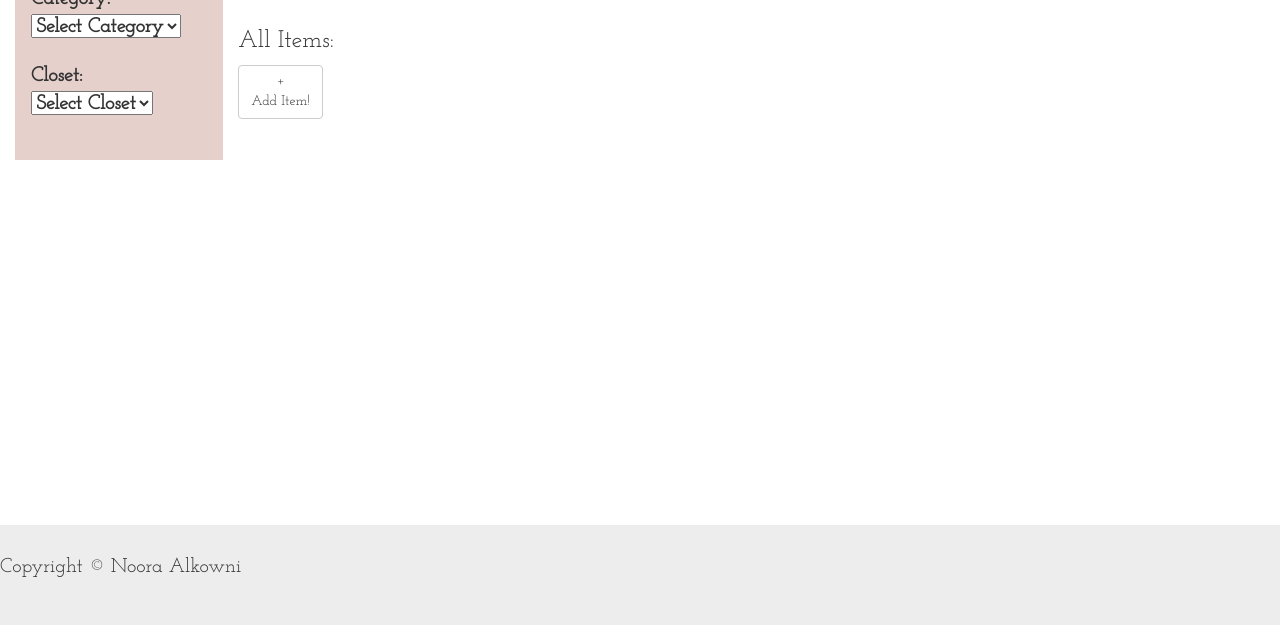
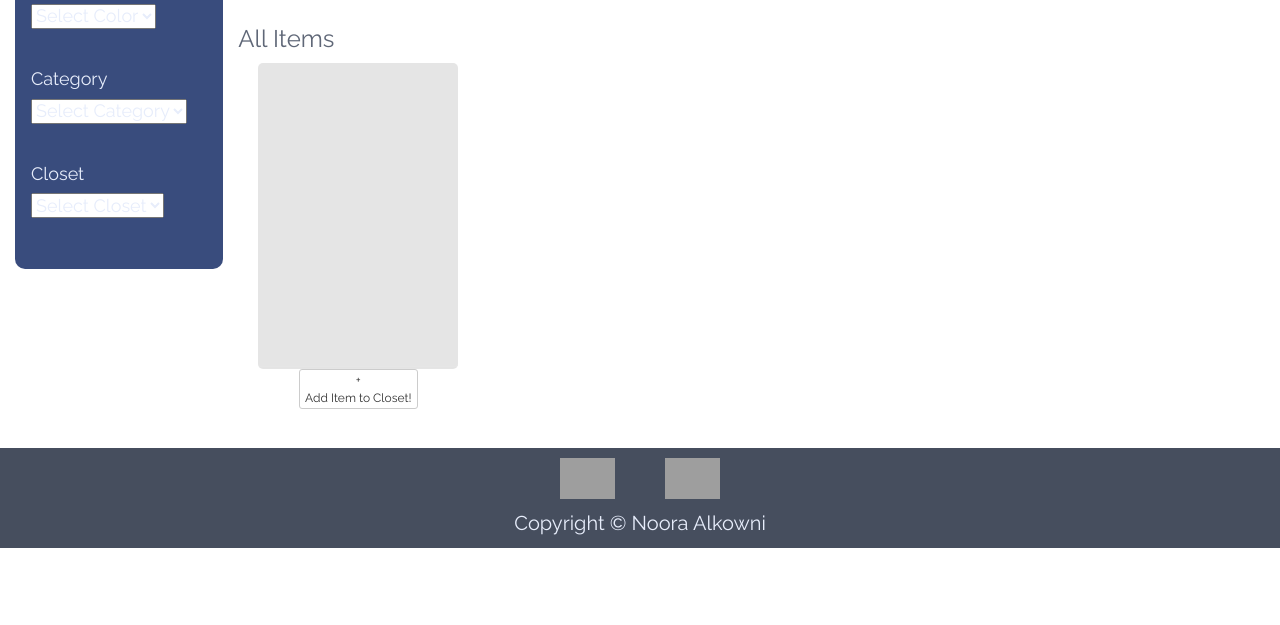
Before and after one commit to nalkoni/Cloud-Closet, a Flask app: page /allitems in a window 1280 px wide. Shown: the part 306-931 px from the top of the page. After the commit the page ends 854 px from the top, so only its background shows below. Run offline with Flask 2, Linux system fonts and the light colour scheme; the visitor is signed in with stand-in values (Sample User, id 1); data comes from the database, SQL or seed files in the repository; data that the repository does not hold is empty; some libraries are stand-ins or nearby versions; grey boxes are pictures that could not be loaded.

Commit message:
CSS changes made

```diff
--- a/static/css/styles.css
+++ b/static/css/styles.css
@@ -23,7 +23,7 @@ html,
 body {
   background: #efefef;
   padding: 10px;
-  font-family: 'Varela Round';
+  font-family: 'Raleway', sans-serif;
   text-align: center;
 }
 /*=== 2. Anchor Link ===*/
@@ -282,10 +282,10 @@ label:hover:before {
 }
 /*=== 9. Misc ===*/
 .logo {
-  padding: 15px 0;
-  font-size: 25px;
+  font-size: 40px;
   color: #aaaaaa;
   font-weight: bold;
+  font-family: 'Shadows Into Light', cursive;
 }
 
 /* ---------------------------END OF LOGIN STYLES---------------------------*/
--- a/static/css/styles1.css
+++ b/static/css/styles1.css
@@ -1,19 +1,21 @@
 html,
 body  {
-    font-family: 'Josefin Slab', serif;
+    font-family: 'Raleway', sans-serif;
     font-size: 20px;
     margin:0;
     padding:0;
     height:100%;
+    color: #5F6777;
 }
 
 .base-header {
-    font-family: 'Amatic SC', cursive;
+    font-family: 'Shadows Into Light', cursive;
     font-size: 70px;
 }
 
 .website-header {
     text-align: center;
+    color: #394C7D;
 }
 
 .suitcase-quote {
@@ -37,21 +39,24 @@ body  {
 }
 
 #filter-side-navbar {
-  background: #E5D0CC;
+  background: #394C7D;
+  color: #E7EDFB;
+  border-radius: 10px;
 }
 
 .closet_item {
-    display: block;
-    float: left;
-    margin-right: 5px;
     text-align: center;
+    display: inline-block;
+    margin-right: 20px;
+    margin-left: 20px;
+    margin-bottom: 10px;
 }
 
 .suitcases {
-    display: block;
-    float: left;
-    margin-right: 5px;
     text-align: center;
+    display:inline-block;
+    margin:5px 20px;
+    padding:5px;
 }
 
 .suitcase-items {
@@ -62,10 +67,10 @@ body  {
 }
 
 .closets-view {
-    display: block;
-    float: left;
-    margin-right: 10px;
     text-align: center;
+    display:inline-block;
+    margin:5px 20px;
+    padding:5px;
 }
 
 .item-detail {
@@ -86,12 +91,14 @@ body  {
 }
 
 #footer {
-    background:#ededed;
+    background:#464E5E;
     width:100%;
     height:100px;
     position:absolute;
     bottom:0;
     left:0;
+    color: #E7EDFB;
+    text-align: center;
 }
 
 .suitcase-view {
@@ -123,3 +130,15 @@ li {
         display: inline-block;
     }
 }
+
+img {
+    border-radius: 5px;
+}
+
+/*--------------special CONTACT Rules------------*/
+#footer a img {
+    text-align: center;
+    display:inline-block;
+    margin:5px 20px;
+    padding:5px;
+}
--- a/templates/base.html
+++ b/templates/base.html
@@ -16,7 +16,7 @@
     <script type="text/javascript" src="//cdn.jsdelivr.net/bootstrap.daterangepicker/2/daterangepicker.js"></script>
     <link rel="stylesheet" type="text/css" href="//cdn.jsdelivr.net/bootstrap.daterangepicker/2/daterangepicker.css" />
 
-    <link href="https://fonts.googleapis.com/css?family=Amatic+SC|Josefin+Slab" rel="stylesheet">
+    <link href="https://fonts.googleapis.com/css?family=Raleway|Shadows+Into+Light" rel="stylesheet">
     <link rel="stylesheet" href="/static/css/styles1.css" type='text/css'>
 </head>
 
@@ -24,7 +24,7 @@
 <div id="wrapper">
   <div id="header">
     <div class="website-header">
-      <h1 class="base-header">CLOUD CLOSET</h1>
+      <h1 class="base-header">CLOUD <img width=75 src="/static/images/cloud_closet_logo.png"> CLOSET</h1>
       <p>Out of clutter, find simplicity...</p>
     </div>
 
@@ -82,8 +82,9 @@
   </div>
 
   <div id="footer">
-    <br>
-    <footer>Copyright © Noora Alkowni</footer>
+      <a href="https://www.linkedin.com/in/noora-alkoni" target="_blank" title="Keep in touch with me on Linkedin(new window)"><img width=65 src="/static/images/linkedin.svg" alt="Linkedin"></a><a href="nalkowni@gmail.com" target="_blank" title="Email Me(new window)"><img width=65 src="/static/images/email.svg" alt="Email"></a>
+      <footer>Copyright © Noora Alkowni
+    </footer>
   </div>
 
 </div>
--- a/templates/homepage.html
+++ b/templates/homepage.html
@@ -59,9 +59,9 @@
         </div><br>
 
         <div class="start-closet">
-            <h2> Gone the days of the closet monster. Say hello to Cloud Closet...</h2>
-           <p> Cloud Closet is a simple web application that allows you to create and access closets anywhere. It  liberates you so you can start your day or trip right. It is as <strong>simple as signing up, creating a closet and uploading items</strong> to get you started. You can filter your closet by different filter options, check the weather, and add to your consignment closet or your donation closet.</p>
-           <p> Once  you have set up your Cloud Closet you can stop wondering what is inside that dark hole and take advantage of the wasted time in getting dressed or packing a suitcase. Cloud Closet is here to help pinpoint all closet related problems and find a solution to them.</p>
+            <h2> Gone the days of the closet monster. Say hello to <strong>Cloud Closet</strong>...</h2>
+           <p> <strong>Cloud Closet</strong> is a simple web application that allows you to create and access closets anywhere. It  liberates you so you can start your day or trip right. It is as <strong>simple as signing up, creating a closet and uploading items</strong> to get you started. You can filter your closet by different filter options, check the weather, and add to your consignment closet or your donation closet.</p>
+           <p><strong>Cloud Closet</strong> is here to help pinpoint all closet related problems and find a solution to them.</p><br>
 
 
         </div>
--- a/templates/login_form.html
+++ b/templates/login_form.html
@@ -3,9 +3,9 @@
 
 <!-- LOGIN FORM -->
 <div class="text-center" style="padding:50px 0">
-  <div class="logo"><h2>CLOUD CLOSET</h2><h5>Enter Your Cloud Closet</h5></div>
-
-  <div class="logo">LOGIN</div>
+  <div class="logo"><h2>CLOUD <img width=75 src="/static/images/cloud_closet_logo.png"> CLOSET</h2>
+    </div>
+    <div class="logo">LOGIN</div>
   <!-- Main Form -->
   <div class="login-form-1">
     <form action="/login" method="POST" id="login-form" class="text-left">
--- a/templates/suitcases.html
+++ b/templates/suitcases.html
@@ -1,6 +1,7 @@
 {% extends 'base.html' %}
 {% block content %}
 
+<div class="container">
     {% for suitcase in suitcases %}
         <div class="suitcases">
             <p>
@@ -8,4 +9,5 @@
             <p>
         </div>
     {% endfor %}
+</div>
 {% endblock %}
--- a/templates/user_base.html
+++ b/templates/user_base.html
@@ -8,9 +8,12 @@
 <link href='http://fonts.googleapis.com/css?family=Varela+Round' rel='stylesheet' type='text/css'>
 <script src="https://cdnjs.cloudflare.com/ajax/libs/jquery-validate/1.13.1/jquery.validate.min.js"></script>
 <meta name="viewport" content="width=device-width, initial-scale=1, maximum-scale=1" />
+<link href="https://fonts.googleapis.com/css?family=Raleway|Shadows+Into+Light" rel="stylesheet">
 <link rel="stylesheet" href="/static/css/styles.css" type='text/css'>
 <script type="text/javascript" src="/static/user_forms.js"></script>
+</head>
 
+<body>
 {% with messages = get_flashed_messages() %}
     {% if messages %}
         {% for message in messages %}
@@ -18,9 +21,6 @@
         {% endfor %}
     {% endif %}
 {% endwith %}
-</head>
-
-<body>
 
 <div class="container-fluid">
 {% block content %}
--- a/templates/user_register.html
+++ b/templates/user_register.html
@@ -2,9 +2,9 @@
 {% block content %}
 <!-- REGISTRATION FORM -->
 <div class="text-center" style="padding:50px 0">
-    <div class="logo"><h2>CLOUD CLOSET</h2><h5>Start Your Cloud Closet</h5></div>
+    <div class="logo"><h2>CLOUD <img width=75 src="/static/images/cloud_closet_logo.png"> CLOSET</h2></div>
 
-    <div class="logo">SIGN UP </div>
+    <div class="logo"> SIGN UP </div>
     <!-- Main Form -->
     <div class="login-form-1">
         <form action="register" method="POST" id="register-form" class="text-left">
--- a/templates/view_all_items.html
+++ b/templates/view_all_items.html
@@ -37,8 +37,10 @@ $(function(){
     <nav class="col-sm-2 sidebar" id="filter-side-navbar">
       <div class="navbar nav-sidebar">
 
+        <h3>Filter By</h3>
+
         <div class="form-group">
-          <label>Color:<br>
+          <label><h4>Color<h4>
             <select id="color_selector" name="color">
               <option value="">Select Color</option>
               {% for color in colors %}
@@ -49,7 +51,7 @@ $(function(){
         </div>
 
         <div class="form-group">
-          <label>Category:<br>
+          <label><h4>Category<h4>
             <select id="category_selector" name="category">
               <option value="">Select Category</option>
               {% for category in categories %}
@@ -60,7 +62,7 @@ $(function(){
         </div>
 
         <div class="form-group">
-          <label>Closet:<br>
+          <label><h4>Closet<h4>
             <select id="closet_selector" name="closet">
               <option value="">Select Closet</option>
               {% for closet in closets %}
@@ -82,11 +84,11 @@ $(function(){
       </div>
 
 
-      <h3>All Items:</h3>
+      <h3>All Items</h3>
       {% for item in items %}
       <div itemid="{{ item.item_id }}" value="{{ item.item_id }}" name="item_id" class="closet_item">
 
-        <a href="/itemdetail/{{ item.item_id }}"><img width="300" src= "{{ item.image_filepath }}"></a><br><br>
+        <a href="/itemdetail/{{ item.item_id }}"><img width="200" src= "{{ item.image_filepath }}"></a><br><br>
 
         <div class="btn-group">
 
@@ -110,8 +112,8 @@ $(function(){
       </div>
       {% endfor %}
 
-      <div class="add-items-btn">
-        <a href="/addItem" class="btn btn-default">+<br>Add Item!</a>
+      <div class="closet_item">
+        <img width="200" src="/static/images/add.jpg"><br><a href="/addItem" class="btn btn-default btn-xs">+<br>Add Item to Closet!</a><br><br>
       </div>
 
 
```
Also changed, not shown: templates/add_item.html (+7 -7 lines), templates/add_suitcase_form.html (+4 -4 lines), templates/suitcase_view.html (+5 -2 lines), templates/view_closet.html (+8 -5 lines), static/images/add.jpg (added), static/images/cloud_closet_logo.png (added), static/images/email.svg (added), static/images/facebook.svg (added), static/images/instagram.svg (added), static/images/linkedin.svg (added), static/images/pinterest.svg (added). Lines whose indentation alone changed are shown as unchanged.
